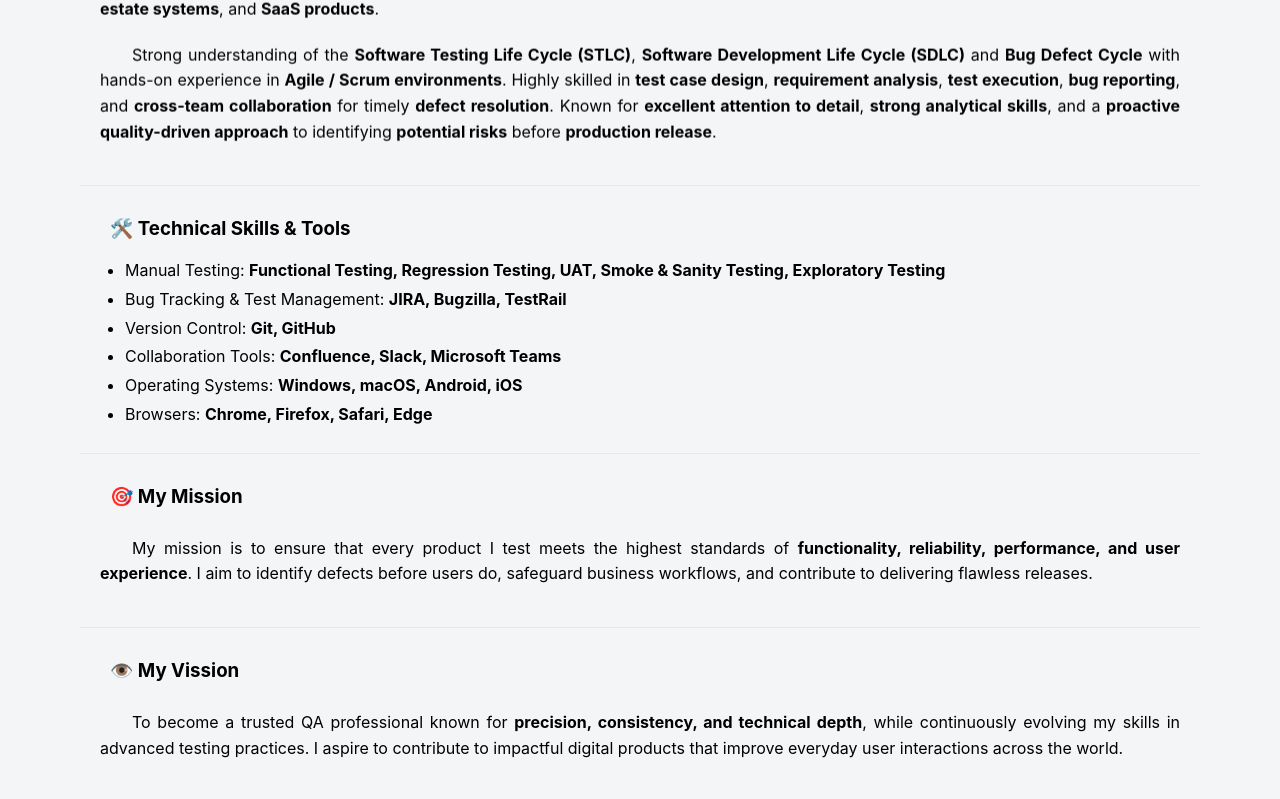
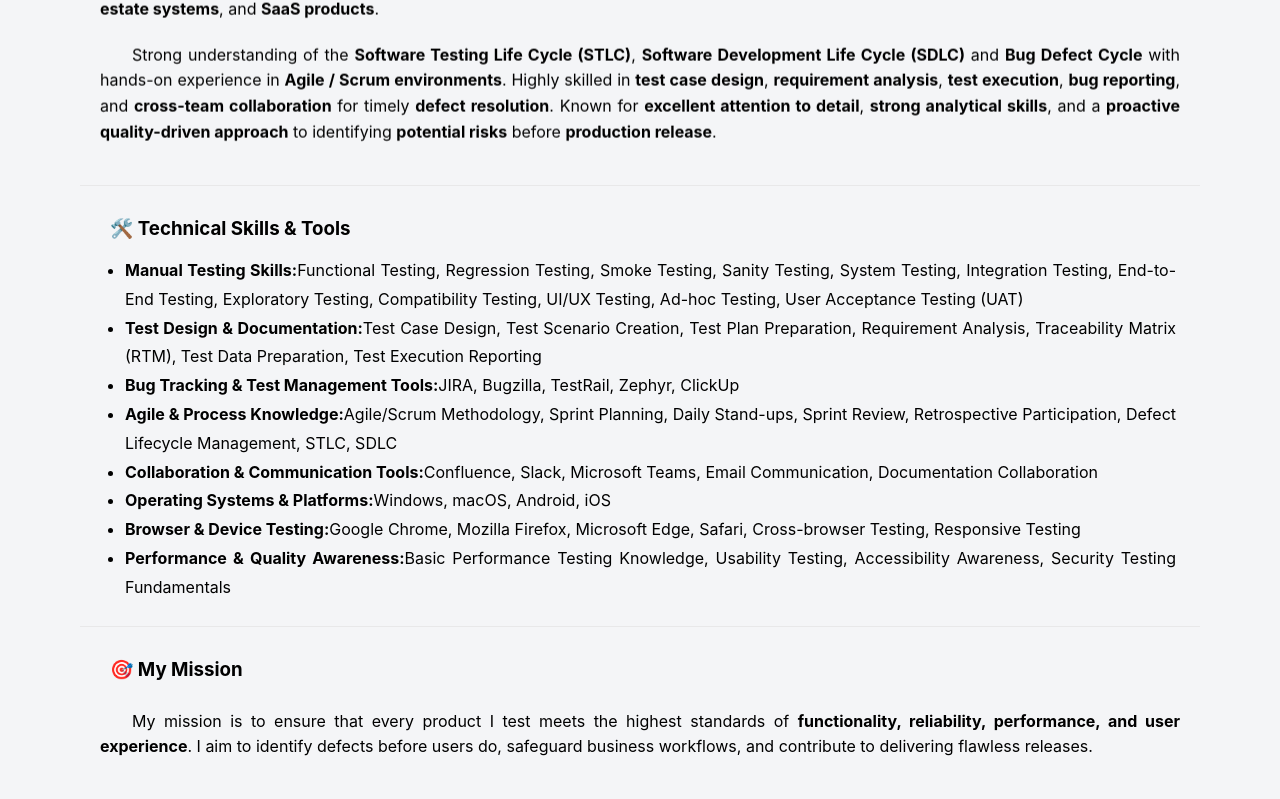
Before and after one commit to lifeofthecoders/Sumit-Panchal-QA-Portfolio, a React (Vite) app: page /#/ in a window 1280 px wide. Shown: the part 524-1323 px from the top of the page. Built offline with nearby package versions, Linux system fonts and the light colour scheme.

Commit message:
Save New Changes

```diff
--- a/src/pages/Home.jsx
+++ b/src/pages/Home.jsx
@@ -63,13 +63,42 @@ export default function Home() {
                             <a href="#/#technical-skills" className="anchor-icon" data-target="technical-skills">🔗</a>
                         </h3>
 
-                        <ul className="skills-list">
+                        {/* <ul className="skills-list">
                             <li>Manual Testing: <b>Functional Testing, Regression Testing, UAT, Smoke & Sanity Testing, Exploratory Testing</b></li>
                             <li>Bug Tracking & Test Management: <b>JIRA, Bugzilla, TestRail</b></li>
                             <li>Version Control: <b>Git, GitHub</b></li>
                             <li>Collaboration Tools: <b>Confluence, Slack, Microsoft Teams</b></li>
                             <li>Operating Systems: <b>Windows, macOS, Android, iOS</b></li>
                             <li>Browsers: <b>Chrome, Firefox, Safari, Edge</b></li>
+                        </ul> */}
+
+                        <ul className="skills-list">
+                            <li><b>Manual Testing Skills:</b>
+                            Functional Testing, Regression Testing, Smoke Testing, Sanity Testing, System Testing, Integration Testing, End-to-End Testing, Exploratory Testing, Compatibility Testing, UI/UX Testing, Ad-hoc Testing, User Acceptance Testing (UAT) </li>
+
+                            <li><b>Test Design & Documentation:</b>
+                            Test Case Design, Test Scenario Creation, Test Plan Preparation, Requirement Analysis, Traceability Matrix (RTM), Test Data Preparation, Test Execution Reporting</li>
+
+                            <li><b>Bug Tracking & Test Management Tools:</b>
+                            JIRA, Bugzilla, TestRail, Zephyr, ClickUp</li>
+
+                            <li><b>Agile & Process Knowledge:</b>
+                            Agile/Scrum Methodology, Sprint Planning, Daily Stand-ups, Sprint Review, Retrospective Participation, Defect Lifecycle Management, STLC, SDLC</li>
+
+                            <li><b>Collaboration & Communication Tools:</b>
+                            Confluence, Slack, Microsoft Teams, Email Communication, Documentation Collaboration</li>
+
+                            <li><b>Operating Systems & Platforms:</b>
+                            Windows, macOS, Android, iOS</li>
+
+                            <li><b>Browser & Device Testing:</b>
+                            Google Chrome, Mozilla Firefox, Microsoft Edge, Safari, Cross-browser Testing, Responsive Testing</li>
+
+                            {/* <li><b>API & Basic Backend Testing (Manual):</b>
+                            Postman (API Validation), Request/Response Validation, Status Code Verification, Basic JSON Validation</li> */}
+
+                            <li><b>Performance & Quality Awareness:</b>
+                            Basic Performance Testing Knowledge, Usability Testing, Accessibility Awareness, Security Testing Fundamentals</li>
                         </ul>
                     </section>
 
```
